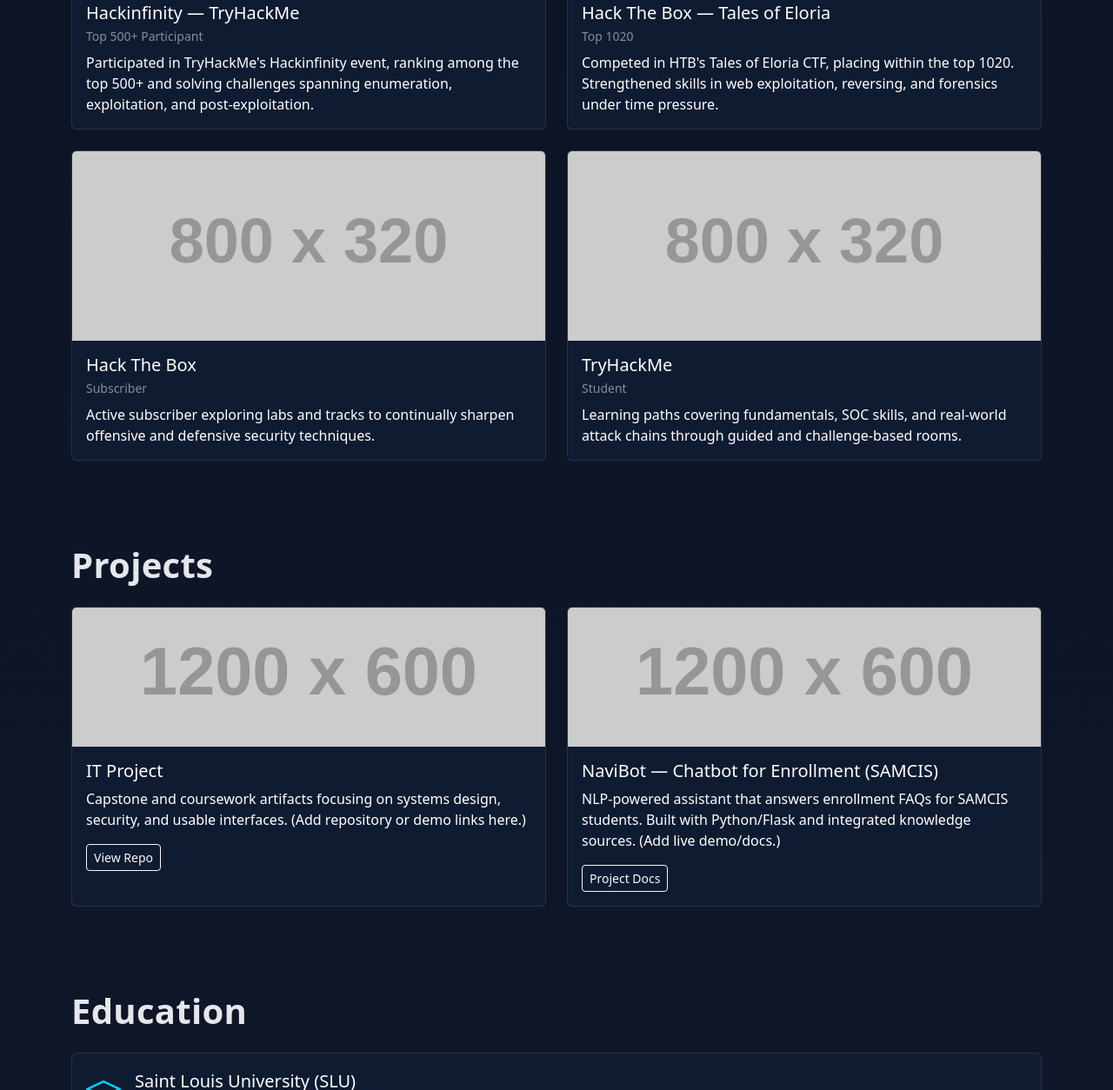
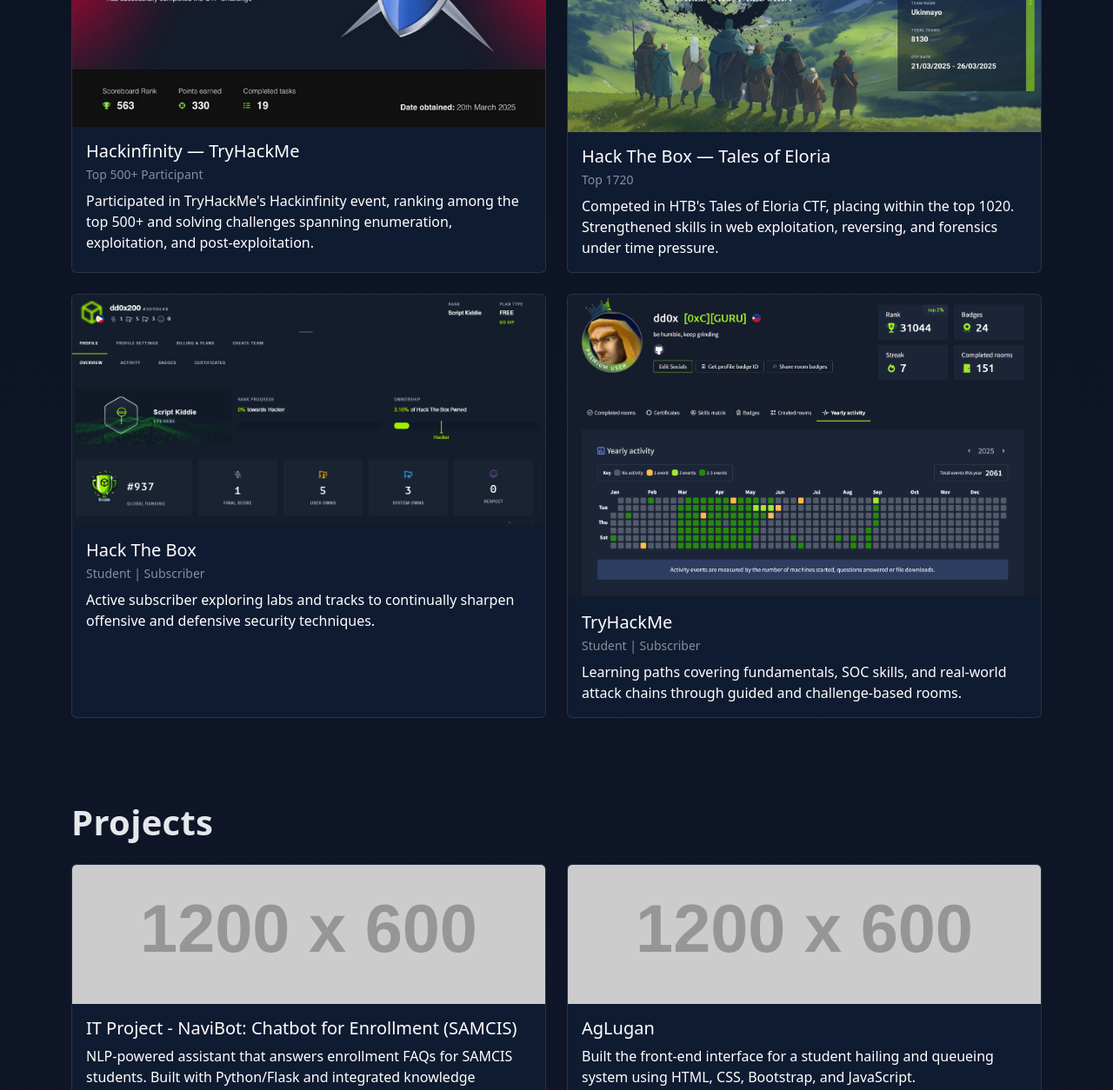
Before and after one commit to jaeyem/portfolio, a plain HTML site: page index.html in a window 1280 px wide. Shown: the part 1546-2800 px from the top of the page at 87% size. Drawn offline with nearby package versions, Linux system fonts and the light colour scheme; placeholder pictures from the web are drawn by us.

Commit message:
added imgs

```diff
--- a/index.html
+++ b/index.html
@@ -39,7 +39,7 @@
       <div class="row align-items-center g-4">
         <div class="col-12 col-md-4 text-center">
           <!-- avatar.jpg -->
-          <img class="avatar" src="https://placehold.co/320x320/png?text=Your+Photo" alt="Portrait of Jan Michael Villanueva" />
+          <img class="avatar" src="assets\img\profile.jpg" alt="Portrait of Jan Michael Villanueva" />
         </div>
         <div class="col-12 col-md-8">
           <span class="tag mb-3">Cybersecurity • Frontend</span>
@@ -98,12 +98,12 @@
   <!-- EXPERIENCE -->
   <section id="experience" class="py-5">
     <div class="container">
-      <h2 class="section-title h1 mb-4">Experience</h2>
+      <h2 class="section-title h1 mb-4">Awards</h2>
       <div class="row g-4">
         <!-- thm -->
         <div class="col-md-6">
           <div class="card h-100">
-            <img src="https://placehold.co/800x320/png?text=Hackinfinity+%28Upload+Your+Image%29" class="card-img-top" alt="Hackinfinity badge placeholder">
+            <img src="assets\img\hackinfinigtythm.png" class="card-img-top" alt="Hackinfinity badge placeholder">
             <div class="card-body">
               <h5 class="card-title mb-1">Hackinfinity — TryHackMe</h5>
               <p class="text-white-50 small mb-2">Top 500+ Participant</p>
@@ -114,10 +114,10 @@
         <!-- htb -->
         <div class="col-md-6">
           <div class="card h-100">
-            <img src="https://placehold.co/800x320/png?text=Tales+of+Eloria+%28Upload+Your+Image%29" class="card-img-top" alt="HTB Tales of Eloria placeholder">
+            <img src="assets/img/cyberapoctfhtb.png" class="card-img-top" alt="HTB Tales of Eloria placeholder">
             <div class="card-body">
               <h5 class="card-title mb-1">Hack The Box — Tales of Eloria</h5>
-              <p class="text-white-50 small mb-2">Top 1020</p>
+              <p class="text-white-50 small mb-2">Top 1720</p>
               <p class="card-text">Competed in HTB's Tales of Eloria CTF, placing within the top 1020. Strengthened skills in web exploitation, reversing, and forensics under time pressure.</p>
             </div>
           </div>
@@ -125,20 +125,20 @@
         <!-- HTB Subscriber / THM Student -->
         <div class="col-md-6">
           <div class="card h-100">
-            <img src="https://placehold.co/800x320/png?text=Hack+The+Box+Subscription" class="card-img-top" alt="Hack The Box subscription placeholder">
+            <img src="assets\img\htbprofile.png" class="card-img-top" alt="Hack The Box subscription placeholder">
             <div class="card-body">
               <h5 class="card-title mb-1">Hack The Box</h5>
-              <p class="text-white-50 small mb-2">Subscriber</p>
+              <p class="text-white-50 small mb-2">Student | Subscriber</p>
               <p class="card-text">Active subscriber exploring labs and tracks to continually sharpen offensive and defensive security techniques.</p>
             </div>
           </div>
         </div>
         <div class="col-md-6">
           <div class="card h-100">
-            <img src="https://placehold.co/800x320/png?text=TryHackMe+Student" class="card-img-top" alt="TryHackMe student placeholder">
+            <img src="assets\img\thmprofile.png" class="card-img-top" alt="TryHackMe student placeholder">
             <div class="card-body">
               <h5 class="card-title mb-1">TryHackMe</h5>
-              <p class="text-white-50 small mb-2">Student</p>
+              <p class="text-white-50 small mb-2">Student | Subscriber</p>
               <p class="card-text">Learning paths covering fundamentals, SOC skills, and real-world attack chains through guided and challenge-based rooms.</p>
             </div>
           </div>
@@ -157,8 +157,8 @@
           <div class="card project-card h-100">
             <img src="https://placehold.co/1200x600/png?text=IT+Project" class="card-img-top" alt="IT Project placeholder" />
             <div class="card-body">
-              <h5 class="card-title">IT Project</h5>
-              <p class="card-text">Capstone and coursework artifacts focusing on systems design, security, and usable interfaces. (Add repository or demo links here.)</p>
+              <h5 class="card-title">IT Project - NaviBot: Chatbot for Enrollment (SAMCIS)</h5>
+              <p class="card-text">NLP-powered assistant that answers enrollment FAQs for SAMCIS students. Built with Python/Flask and integrated knowledge sources.</p>
               <a class="btn btn-outline-light btn-sm" href="#" target="_blank" rel="noopener">View Repo</a>
             </div>
           </div>
@@ -168,8 +168,8 @@
           <div class="card project-card h-100">
             <img src="https://placehold.co/1200x600/png?text=NaviBot+%E2%80%94+Enrollment+Chatbot" class="card-img-top" alt="NaviBot project placeholder" />
             <div class="card-body">
-              <h5 class="card-title">NaviBot — Chatbot for Enrollment (SAMCIS)</h5>
-              <p class="card-text">NLP-powered assistant that answers enrollment FAQs for SAMCIS students. Built with Python/Flask and integrated knowledge sources. (Add live demo/docs.)</p>
+              <h5 class="card-title">AgLugan</h5>
+              <p class="card-text">Built the front-end interface for a student hailing and queueing system using HTML, CSS, Bootstrap, and JavaScript. </p>
               <a class="btn btn-outline-light btn-sm" href="#" target="_blank" rel="noopener">Project Docs</a>
             </div>
           </div>
```
Also changed, not shown: assets/img/cyberapoctfhtb.png (added), assets/img/hackinfinigtythm.png (added), assets/img/htbprofile.png (added), assets/img/profile.jpg (added), assets/img/thmprofile.png (added).
